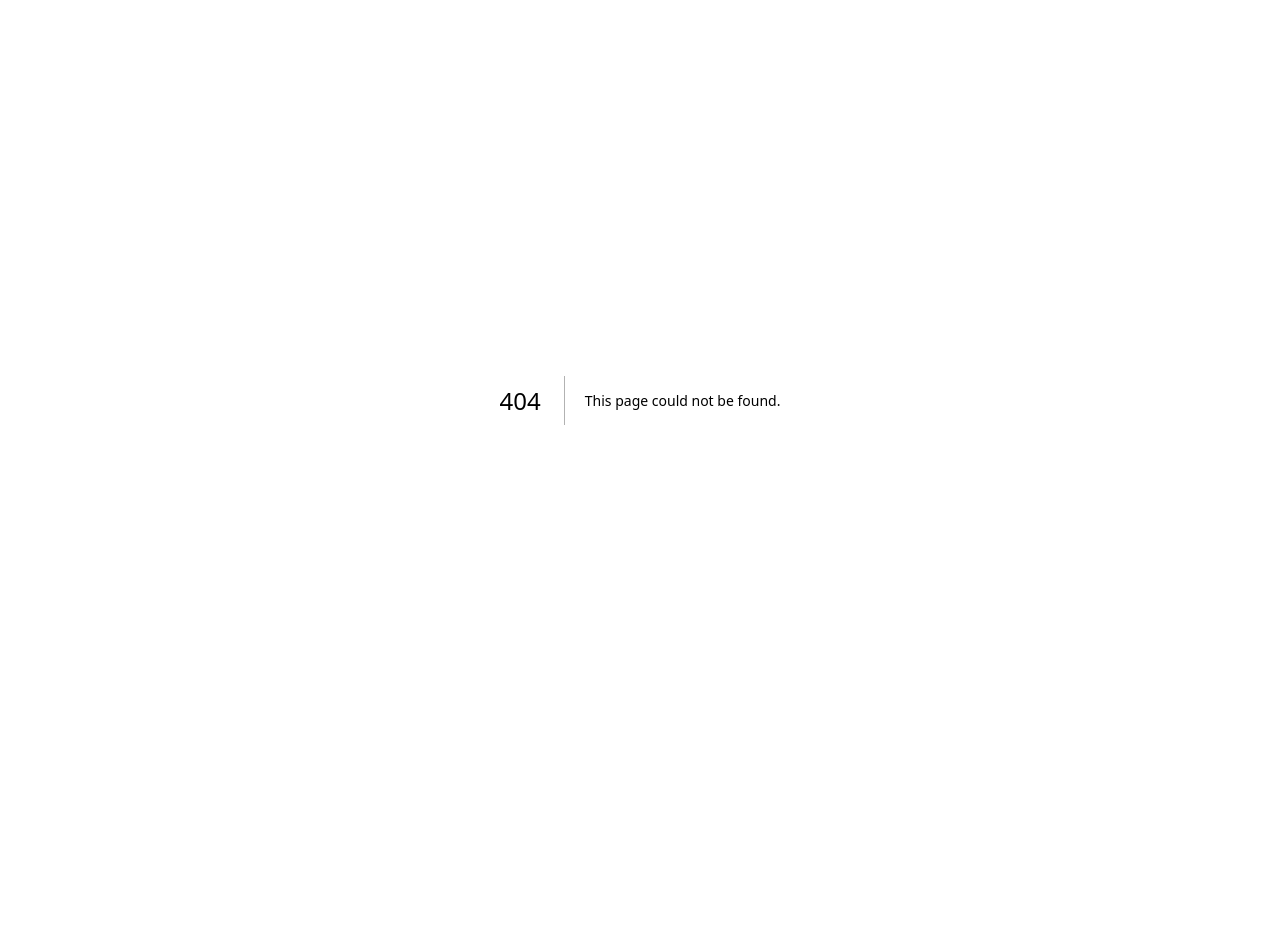
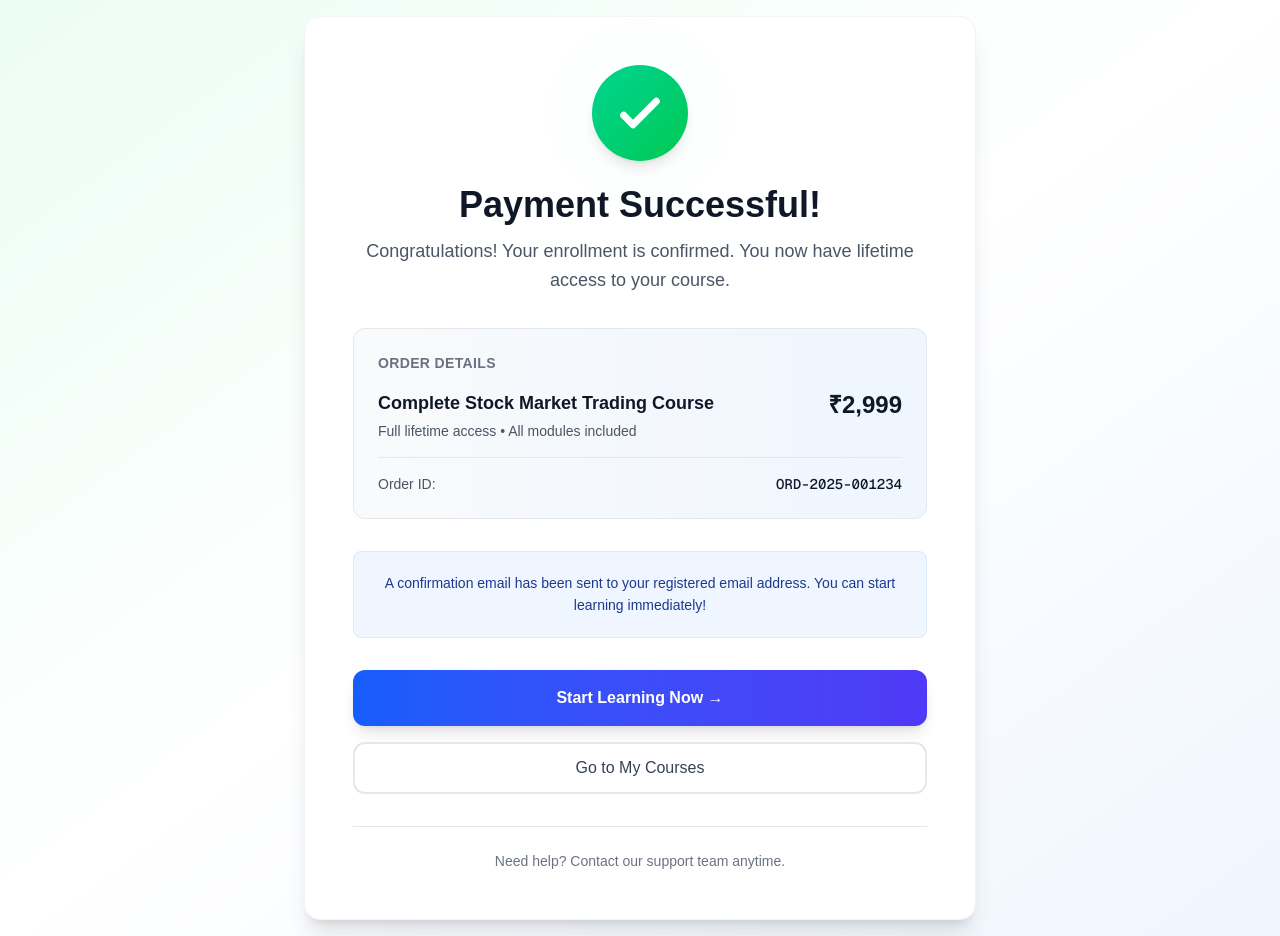
Before and after one commit to muntasir-developer/Price-Lesson, a Next.js app: page /courses/thank-you in a window 1280 px wide. Before the commit this address had no page. Before the commit the page ends 800 px from the top, so only its background shows below. Built offline with nearby package versions, Linux system fonts and the light colour scheme.

Commit message:
Add Thank you page

```diff
--- /dev/null
+++ b/src/app/courses/thank-you/page.tsx
@@ -0,0 +1,179 @@
+"use client";
+
+import { useRouter } from "next/navigation";
+import { useEffect, useState } from "react";
+
+export default function OrderSuccessPage() {
+  const router = useRouter();
+  const [mounted, setMounted] = useState(false);
+
+  useEffect(() => {
+    setMounted(true);
+
+    // Analytics tracking placeholder
+    if (typeof window !== "undefined") {
+      // Google Analytics 4
+      // window.gtag?.("event", "purchase", {
+      //   transaction_id: "ORD-2025-001234",
+      //   value: 2999,
+      //   currency: "INR",
+      //   items: [{
+      //     item_id: "stock-trading-course",
+      //     item_name: "Complete Stock Market Trading Course",
+      //     price: 2999,
+      //     quantity: 1
+      //   }]
+      // });
+      // Meta Pixel
+      // window.fbq?.("track", "Purchase", {
+      //   value: 2999,
+      //   currency: "INR",
+      //   content_name: "Complete Stock Market Trading Course",
+      //   content_ids: ["stock-trading-course"],
+      //   content_type: "product"
+      // });
+    }
+  }, []);
+
+  const handleContinue = () => {
+    router.push("/my-courses");
+  };
+
+  return (
+    <main className="min-h-screen bg-gradient-to-br from-emerald-50 via-white to-blue-50 flex items-center justify-center p-4">
+      <div className="w-full max-w-2xl">
+        <article className="bg-white rounded-2xl shadow-xl p-6 sm:p-10 md:p-12 border border-gray-100">
+          {/* Success Icon */}
+          <div className="flex justify-center mb-6">
+            <div
+              className={`relative w-20 h-20 sm:w-24 sm:h-24 ${
+                mounted ? "animate-scale-in" : "opacity-0"
+              }`}
+            >
+              <div className="absolute inset-0 bg-gradient-to-br from-emerald-400 to-green-500 rounded-full flex items-center justify-center shadow-lg">
+                <svg
+                  className="w-12 h-12 sm:w-14 sm:h-14 text-white"
+                  fill="none"
+                  stroke="currentColor"
+                  viewBox="0 0 24 24"
+                  aria-hidden="true"
+                >
+                  <path
+                    strokeLinecap="round"
+                    strokeLinejoin="round"
+                    strokeWidth={3}
+                    d="M5 13l4 4L19 7"
+                  />
+                </svg>
+              </div>
+              <div className="absolute inset-0 bg-gradient-to-br from-emerald-400 to-green-500 rounded-full animate-ping opacity-20" />
+            </div>
+          </div>
+
+          {/* Header */}
+          <header className="text-center mb-8">
+            <h1 className="text-3xl sm:text-4xl font-bold text-gray-900 mb-3">
+              Payment Successful!
+            </h1>
+            <p className="text-base sm:text-lg text-gray-600 leading-relaxed">
+              Congratulations! Your enrollment is confirmed. You now have
+              lifetime access to your course.
+            </p>
+          </header>
+
+          {/* Order Details */}
+          <section
+            className="bg-gradient-to-r from-gray-50 to-blue-50 rounded-xl p-6 mb-8 border border-gray-200"
+            aria-labelledby="order-details-heading"
+          >
+            <h2
+              id="order-details-heading"
+              className="text-sm font-semibold text-gray-500 uppercase tracking-wide mb-4"
+            >
+              Order Details
+            </h2>
+
+            <div className="space-y-4">
+              <div className="flex justify-between items-start gap-4">
+                <div className="flex-1">
+                  <h3 className="font-semibold text-gray-900 text-lg mb-1">
+                    Complete Stock Market Trading Course
+                  </h3>
+                  <p className="text-sm text-gray-600">
+                    Full lifetime access • All modules included
+                  </p>
+                </div>
+                <div className="text-right flex-shrink-0">
+                  <p className="text-2xl font-bold text-gray-900">₹2,999</p>
+                </div>
+              </div>
+
+              <div className="pt-4 border-t border-gray-200">
+                <div className="flex justify-between items-center text-sm">
+                  <span className="text-gray-600">Order ID:</span>
+                  <span className="font-mono font-medium text-gray-900">
+                    ORD-2025-001234
+                  </span>
+                </div>
+              </div>
+            </div>
+          </section>
+
+          {/* Trust Message */}
+          <div className="bg-blue-50 border border-blue-100 rounded-lg p-5 mb-8">
+            <p className="text-sm text-blue-900 leading-relaxed text-center">
+              A confirmation email has been sent to your registered email
+              address. You can start learning immediately!
+            </p>
+          </div>
+
+          {/* CTA Button */}
+          <div className="space-y-4">
+            <button
+              onClick={handleContinue}
+              className="w-full bg-gradient-to-r from-blue-600 to-indigo-600 hover:from-blue-700 hover:to-indigo-700 text-white font-semibold py-4 px-8 rounded-xl transition-all duration-200 shadow-lg hover:shadow-xl transform hover:scale-[1.02] active:scale-[0.98] focus:outline-none focus:ring-4 focus:ring-blue-300"
+              aria-label="Start learning your new course"
+            >
+              Start Learning Now →
+            </button>
+
+            <button
+              onClick={() => router.push("/my-courses")}
+              className="w-full bg-white hover:bg-gray-50 text-gray-700 font-medium py-3 px-8 rounded-xl transition-all duration-200 border-2 border-gray-200 hover:border-gray-300 focus:outline-none focus:ring-4 focus:ring-gray-200"
+              aria-label="View all your courses"
+            >
+              Go to My Courses
+            </button>
+          </div>
+
+          {/* Footer Message */}
+          <footer className="mt-8 pt-6 border-t border-gray-200 text-center">
+            <p className="text-sm text-gray-500">
+              Need help? Contact our support team anytime.
+            </p>
+          </footer>
+        </article>
+      </div>
+
+      <style jsx>{`
+        @keyframes scale-in {
+          0% {
+            transform: scale(0);
+            opacity: 0;
+          }
+          50% {
+            transform: scale(1.1);
+          }
+          100% {
+            transform: scale(1);
+            opacity: 1;
+          }
+        }
+
+        .animate-scale-in {
+          animation: scale-in 0.5s ease-out forwards;
+        }
+      `}</style>
+    </main>
+  );
+}
```
